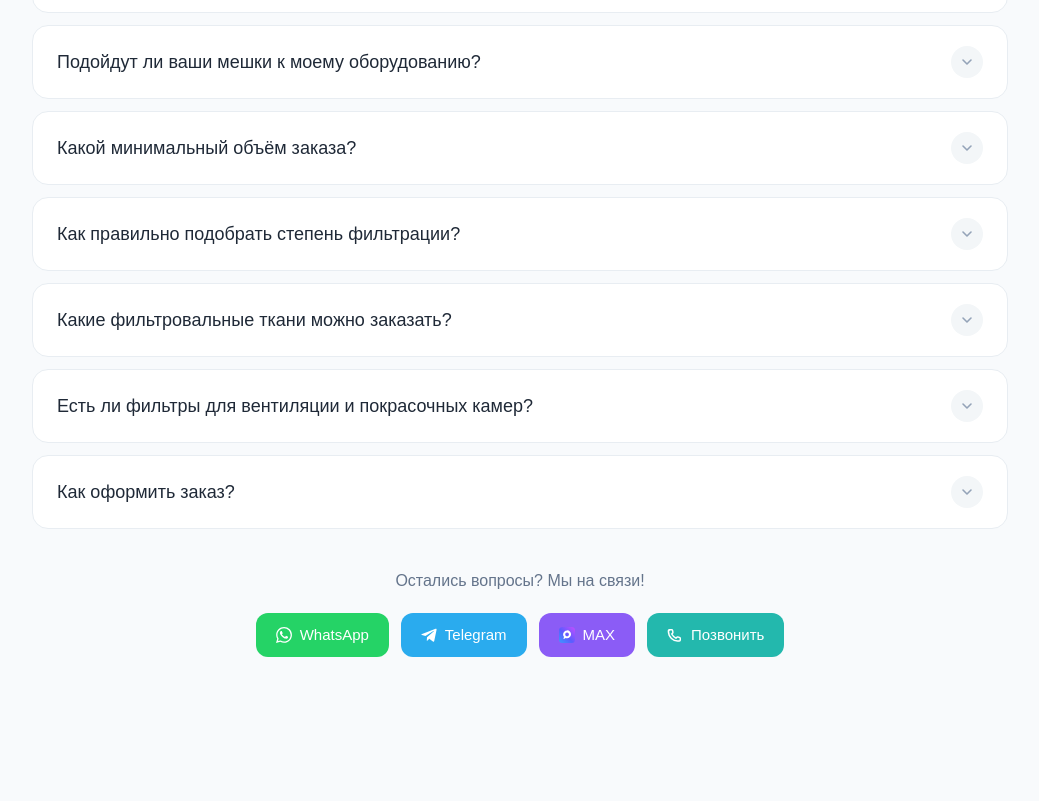
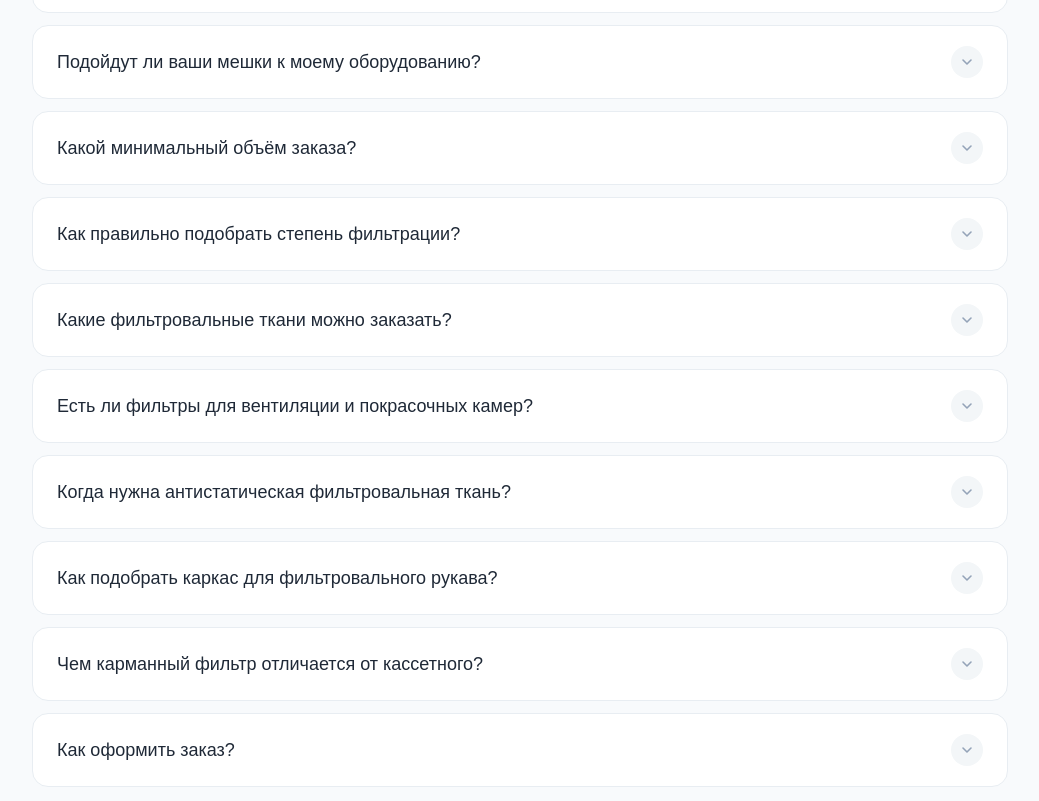
Before and after one commit to karipupkina-ux/filterflow-next, a Next.js app: page / in a window 1280 px wide. Shown: the part 11199-12000 px from the top of the page, without its empty margins (120-1159 px from the left). Built offline with nearby package versions, Linux system fonts and the light colour scheme.

Commit message:
SEO: expand homepage FAQ for new product categories

```diff
--- a/app/components/feature/FAQSection.tsx
+++ b/app/components/feature/FAQSection.tsx
@@ -50,6 +50,21 @@ export default function FAQSection() {
       question: "Есть ли фильтры для вентиляции и покрасочных камер?",
       answer:
         "Да. В ассортименте есть карманные и кассетные воздушные фильтры для вентиляции, а также лабиринтные, напольные Paint Stop, потолочные и кокосово-волокнистые фильтры для совместимых покрасочных камер.",
+    },
+    {
+      question: "Когда нужна антистатическая фильтровальная ткань?",
+      answer:
+        "Антистатические материалы применяют там, где из-за свойств пыли и технологического процесса возможно накопление статического заряда. Подбор зависит от типа пыли, оборудования, температуры и требований промышленной безопасности. Для конкретной установки лучше уточнить условия эксплуатации.",
+    },
+    {
+      question: "Как подобрать каркас для фильтровального рукава?",
+      answer:
+        "Для подбора нужны диаметр и длина рукава, количество продольных прутков, форма каркаса, тип верхней части и условия эксплуатации. Если точные данные неизвестны, можно прислать чертёж, фотографию, размеры или образец.",
+    },
+    {
+      question: "Чем карманный фильтр отличается от кассетного?",
+      answer:
+        "Карманный фильтр имеет несколько фильтрующих карманов и обычно используется при больших расходах воздуха и развитой площади фильтрации. Кассетный фильтр компактнее и устанавливается в жёсткой рамке. Конкретный тип выбирают по установочному размеру, классу фильтрации и параметрам вентиляционной системы.",
     },
     {
       question: "Как оформить заказ?",
```
